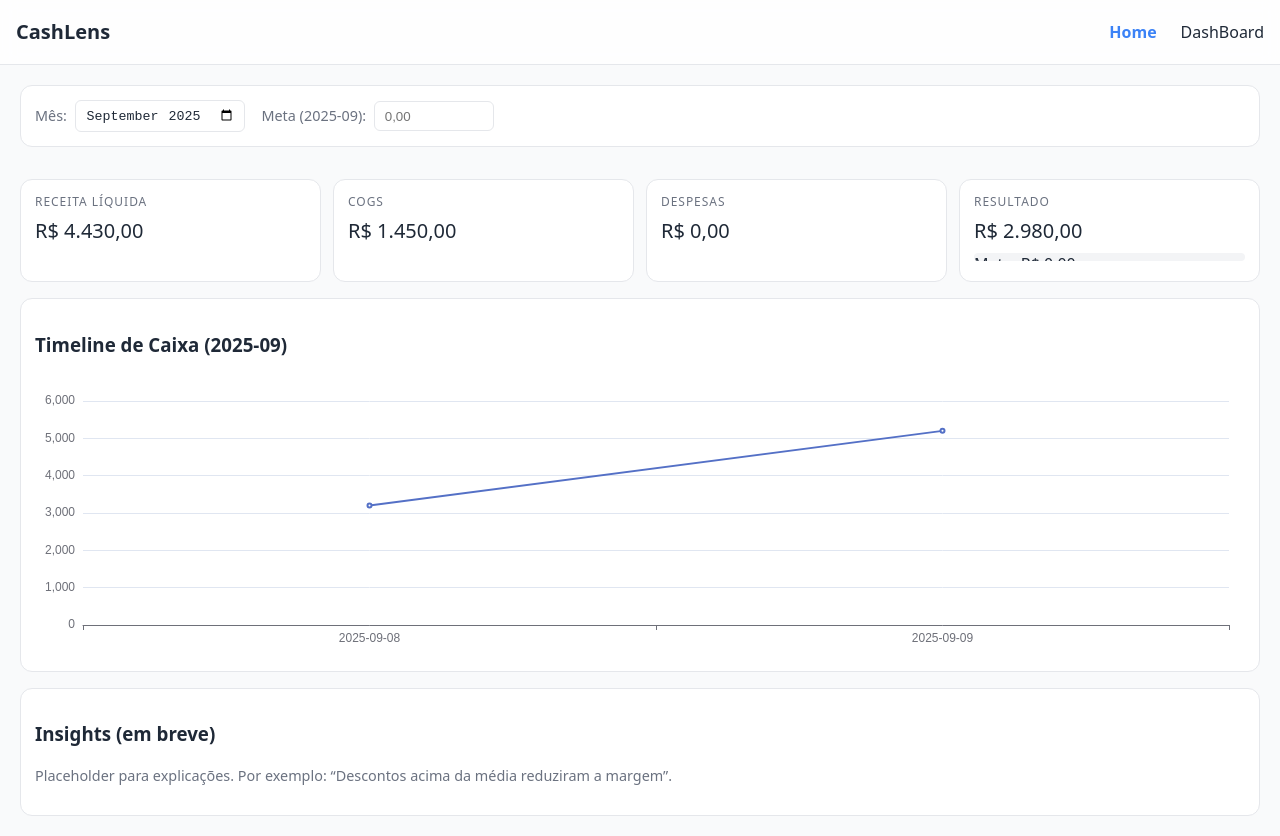
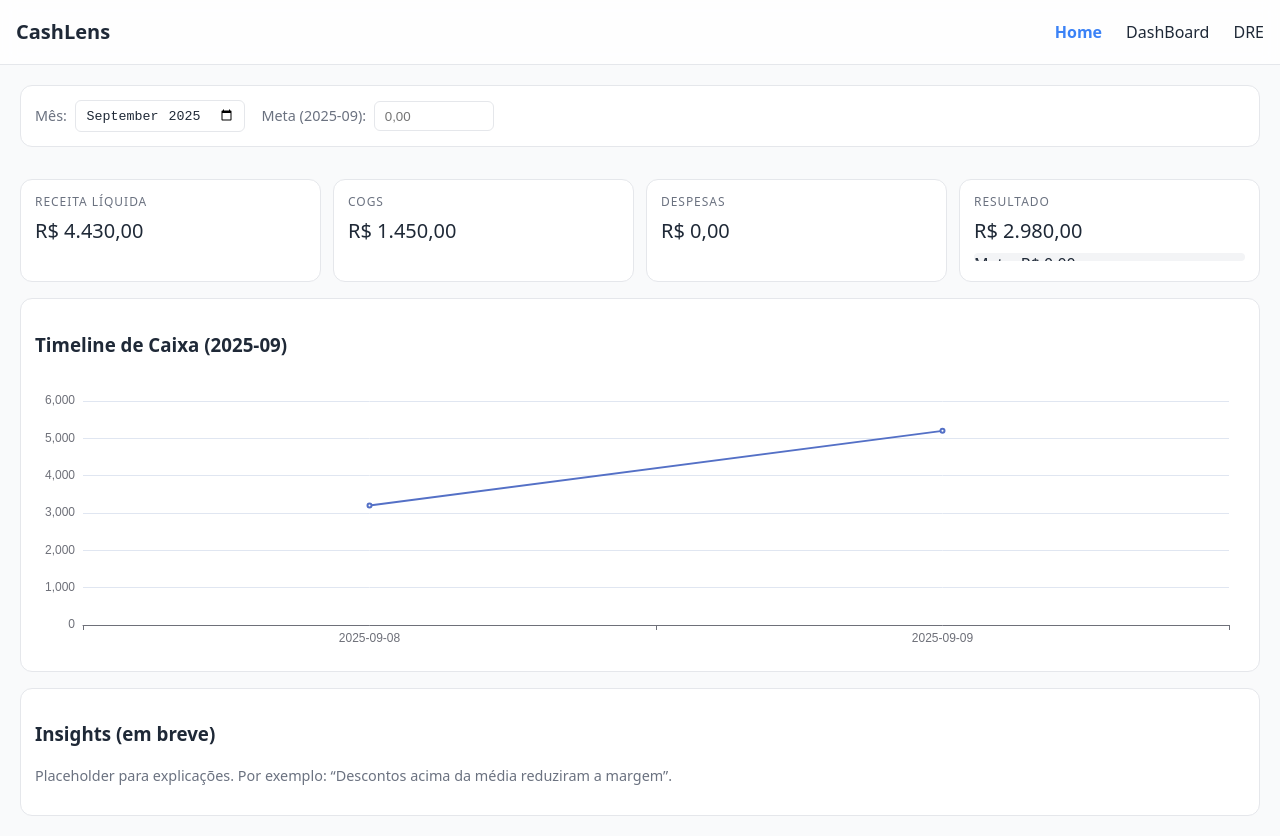
Before and after one commit to CashLens-Project/CashLens-Front, a React (Vite) app: page / in a window 1280 px wide. Built offline with nearby package versions, Linux system fonts and the light colour scheme.

Commit message:
Adição DRE no navbar

```diff
--- a/src/components/ui/NavBar.jsx
+++ b/src/components/ui/NavBar.jsx
@@ -13,6 +13,9 @@ export default function NavBar() {
             <NavLink to="/dashboard" className="navlink">
               DashBoard
             </NavLink>
+            <NavLink to="/dre" className="navlink">
+              DRE
+            </NavLink>
           </div>
         </div>
       </div>
```
